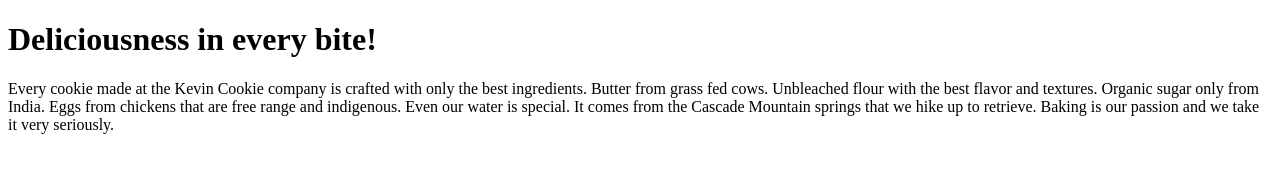
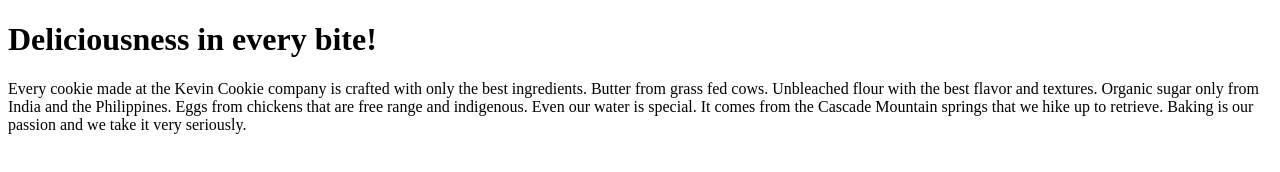
Before and after one commit to osoo-git/Cookie, a plain HTML site: page index.htm in a window 1280 px wide. Drawn offline with Linux system fonts and the light colour scheme.

Commit message:
Update index.htm
resolved the issue of sugar import in the index.htm file to include the supplier from Philippine

```diff
--- a/index.htm
+++ b/index.htm
@@ -4,7 +4,7 @@
 
 <h1>Deliciousness in every bite!</h1>
 
-<p>Every cookie made at the Kevin Cookie company is crafted with only the best ingredients. Butter from grass fed cows. Unbleached flour with the best flavor and textures. Organic sugar only from India. Eggs from chickens that are free range and indigenous. Even our water is special. It comes from the Cascade Mountain springs that we hike up to retrieve. Baking is our passion and we take it very seriously.</p>
+<p>Every cookie made at the Kevin Cookie company is crafted with only the best ingredients. Butter from grass fed cows. Unbleached flour with the best flavor and textures. Organic sugar only from India and the Philippines. Eggs from chickens that are free range and indigenous. Even our water is special. It comes from the Cascade Mountain springs that we hike up to retrieve. Baking is our passion and we take it very seriously.</p>
 
 
 </body>
```
